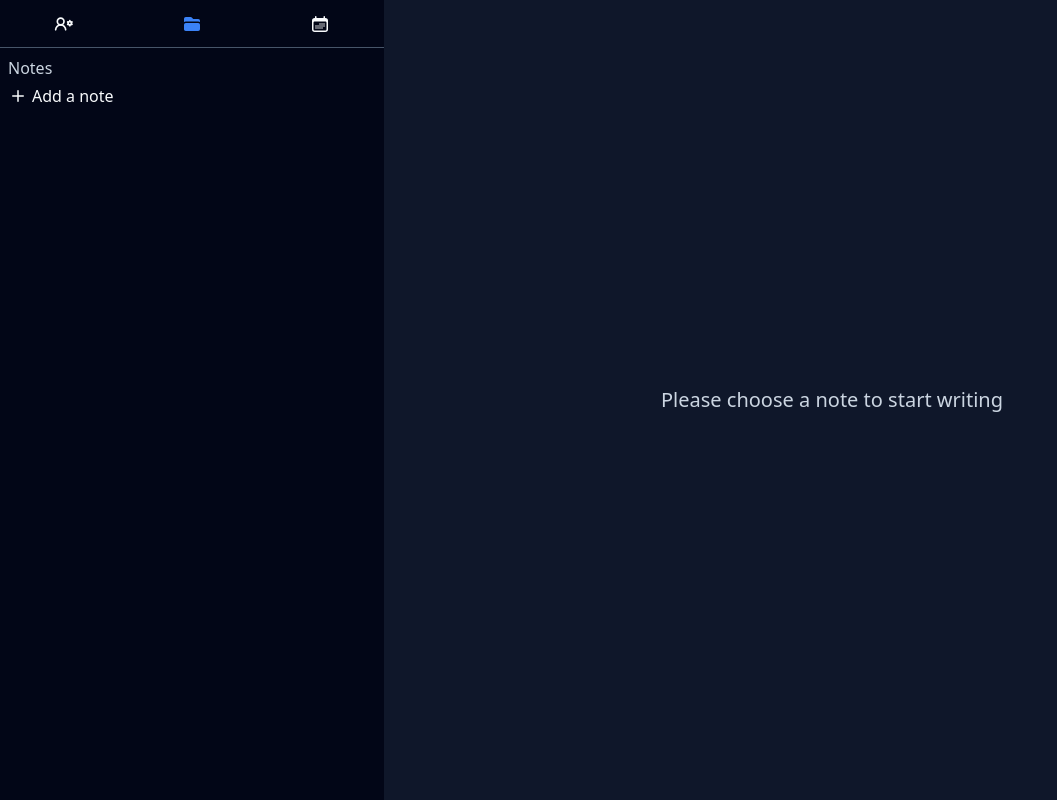
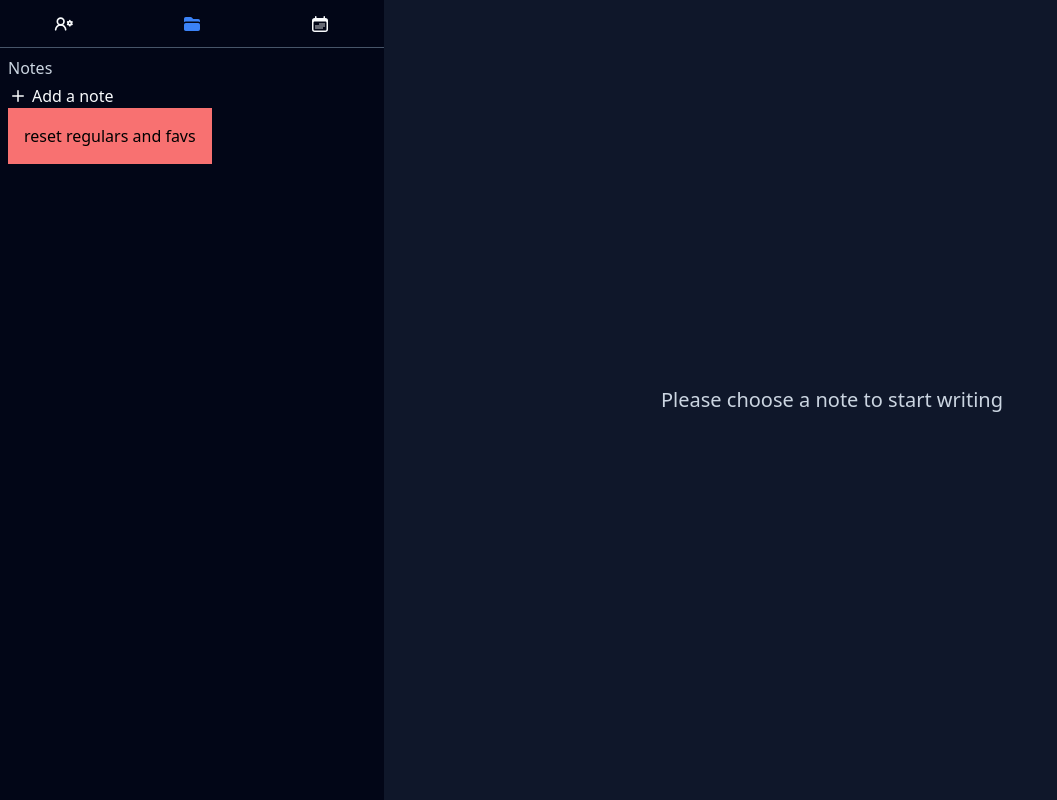
Before and after one commit to tommy-typos/evernote-clone, a Next.js app: page / in a window 1280 px wide. Shown: the whole page, without its empty margins (0-1057 px from the left). Built offline with nearby package versions, Linux system fonts and the light colour scheme.

Commit message:
little bug fix

```diff
--- a/src/components/DndKitSortable/Pages/Page.tsx
+++ b/src/components/DndKitSortable/Pages/Page.tsx
@@ -56,7 +56,7 @@ export const Page = forwardRef<HTMLLIElement, Props>(function Page(
 				data-id={id.toString()}
 				{...props}
 			>
-				{title ? title : "Undefined"}
+				{title ? title : "Untitled"}
 			</button>
 		</li>
 	);
--- a/src/components/DndKitSortable/Tree/DenemeResetTree.tsx
+++ b/src/components/DndKitSortable/Tree/DenemeResetTree.tsx
@@ -10,6 +10,7 @@ export function DenemeResetTree() {
 			onClick={() => {
 				setFavs([]);
 				setRegulars([
+					// { id: "noteid 0", title: "note 0", children: [] },
 					{
 						id: "noteid 1",
 						title: "note 1",
--- a/src/components/DndKitSortable/Tree/SortableTree.tsx
+++ b/src/components/DndKitSortable/Tree/SortableTree.tsx
@@ -152,7 +152,7 @@ export function SortableTree({ collapsible, indentationWidth = 50, removable }:
 				<PlusIcon className="mr-1 h-5 w-5" />
 				Add a note
 			</button>
-			{/* <DenemeResetTree /> */}
+			<DenemeResetTree />
 		</>
 	);
 
--- a/src/state/selectedNote.ts
+++ b/src/state/selectedNote.ts
@@ -61,15 +61,18 @@ export const useSelectedNoteStore = create<SelectedNoteStore>()((set) => ({
 }));
 
 function findRegularNoteWithId(regularNotes: RegularNotes, id: UniqueIdentifier): RegularNote | null {
+	let foundNote: RegularNote | null = null;
+
 	for (const item of regularNotes) {
 		if (item.id === id) {
-			return item;
+			foundNote = item;
+			break;
 		}
 
 		if (item.children.length) {
-			return findRegularNoteWithId(item.children, id);
+			foundNote = findRegularNoteWithId(item.children, id);
 		}
 	}
 
-	return null;
+	return foundNote;
 }
--- a/src/state/utilities.ts
+++ b/src/state/utilities.ts
@@ -45,10 +45,11 @@ export function removeNoteFunction(notes: RegularNotes, id: UniqueIdentifier) {
 		if (item.id === id) {
 			allRemovedNoteIds.push(id);
 			if (item.children.length) {
+				console.log('yes')
 				const childrenIds = getIdsOfChildren(item.children);
 				allRemovedNoteIds.push(...childrenIds);
 			}
-			break;
+			continue;
 		}
 
 		if (item.children.length) {
@@ -112,7 +113,7 @@ export function togglePropertyFunction(
 			becameFavAfterToggle = !item[property];
 			item[property] = becameFavAfterToggle;
 			title = item.title;
-			continue;
+			break;
 		}
 
 		if (item.children.length) {
```
